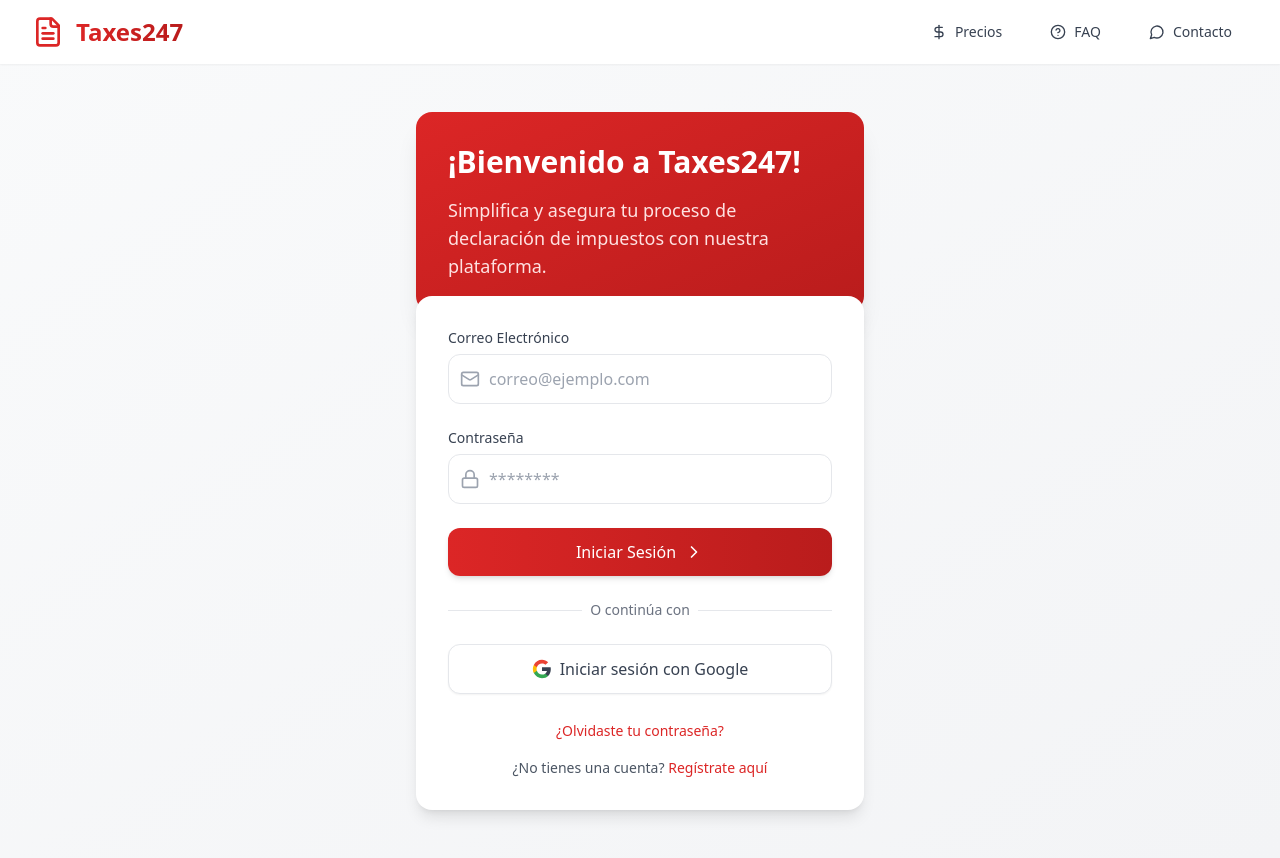
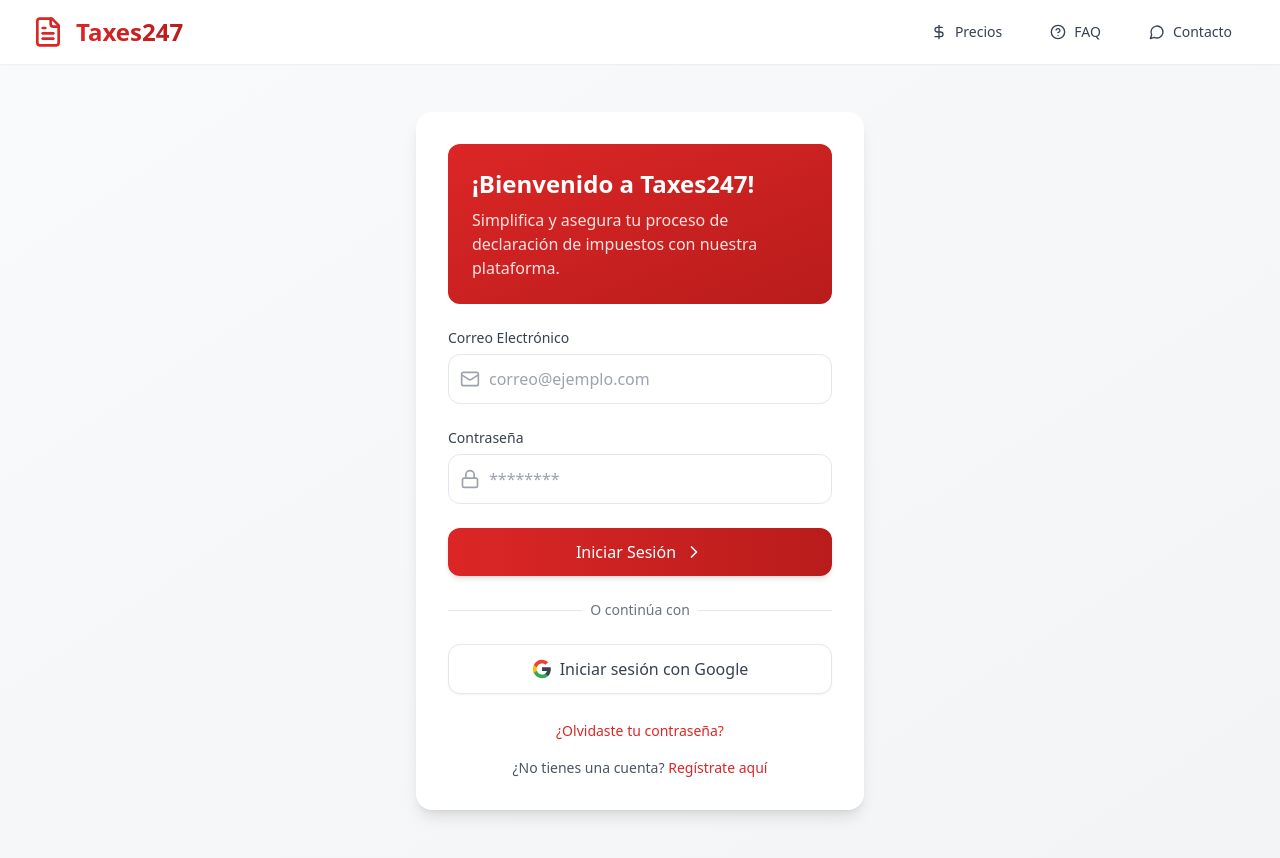
Before and after one commit to romeroalan26/taxes247-frontend, a React (Vite) app: page / in a window 1280 px wide. Built offline with nearby package versions, Linux system fonts and the light colour scheme; no server answers.

Commit message:
feat: implement visual improvements

```diff
--- a/src/components/Login.jsx
+++ b/src/components/Login.jsx
@@ -313,19 +313,19 @@ const Login = () => {
         <div className="flex flex-col lg:flex-row gap-8 lg:gap-12 items-start">
           {/* Sección de Login */}
           <div className="flex-1 w-full max-w-md mx-auto">
-            {/* Banner de Bienvenida */}
-            <div className="bg-gradient-to-br from-red-600 to-red-700 rounded-2xl p-6 sm:p-8 text-white shadow-xl">
-              <h2 className="text-2xl sm:text-3xl font-bold mb-2 sm:mb-4">
-                ¡Bienvenido a Taxes247!
-              </h2>
-              <p className="text-red-100 text-base sm:text-lg">
-                Simplifica y asegura tu proceso de declaración de impuestos con
-                nuestra plataforma.
-              </p>
-            </div>
+            {/* Formulario */}
+            <div className="bg-white rounded-2xl shadow-lg p-6 sm:p-8">
+              {/* Banner de Bienvenida Integrado */}
+              <div className="bg-gradient-to-br from-red-600 to-red-700 rounded-xl p-4 sm:p-6 text-white mb-6">
+                <h2 className="text-xl sm:text-2xl font-bold mb-2">
+                  ¡Bienvenido a Taxes247!
+                </h2>
+                <p className="text-red-100 text-sm sm:text-base">
+                  Simplifica y asegura tu proceso de declaración de impuestos
+                  con nuestra plataforma.
+                </p>
+              </div>
 
-            {/* Formulario */}
-            <div className="bg-white rounded-2xl shadow-lg p-6 sm:p-8 -mt-4 relative z-10">
               <form onSubmit={handleLogin} className="space-y-4 sm:space-y-6">
                 <div>
                   <label className="block text-sm font-medium text-gray-700 mb-1.5">
```
